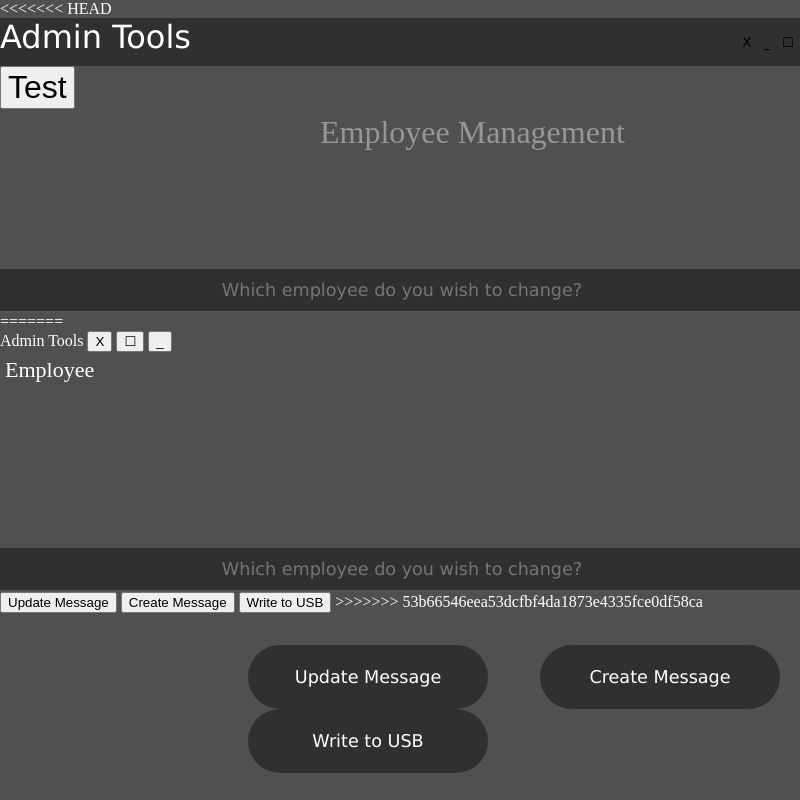
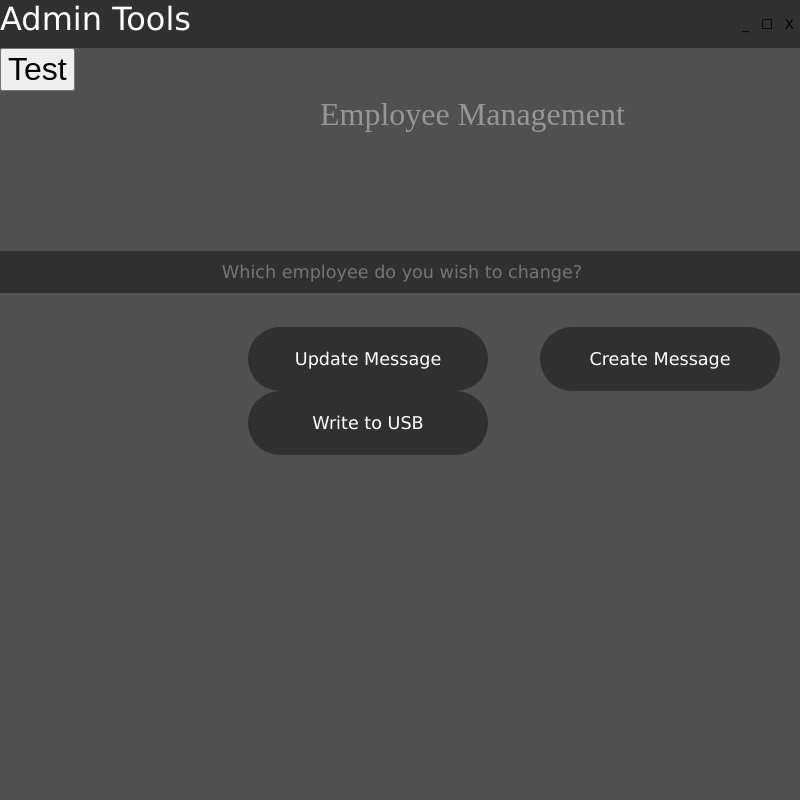
Before and after one commit to Molitany/Authentication-P2, an Electron app: page USB/admin_tools.html in a window 800 px wide. Drawn offline with Linux system fonts and the light colour scheme.

Commit message:
Fixed css and html merge

```diff
--- a/USB/admin_style.css
+++ b/USB/admin_style.css
@@ -9,6 +9,7 @@ header {
     font-size: 200%;
     height: 6vh;
     font-family: Verdana, Geneva, Tahoma, sans-serif;
+    -webkit-app-region: drag
 }
 
 header button {
@@ -17,6 +18,7 @@ header button {
     background-color: #303030;
     border: none;
     font-family: Verdana, Geneva, Tahoma, sans-serif;
+    -webkit-app-region: no-drag
 }
 
 header button:hover {
--- a/USB/admin_tools.html
+++ b/USB/admin_tools.html
@@ -10,13 +10,11 @@
 <body>
     <link rel="stylesheet" href="admin_style.css">
     <script src="admin_tools.js"></script>
-    <<<<<<< HEAD <script src="pog.Json">
-        </script>
         <header>
             Admin Tools
+            <button id="close_button">X</button>
             <button id="max_button">☐</button>
             <button id="min_button">_</button>
-            <button id="close_button">X</button>
         </header>
         <div class="test"><button onclick="fileRead()">Test</button></div>
 
@@ -26,22 +24,6 @@
             <p>Employee Management</p>
             <input id="employee" placeholder="Which employee do you wish to change?">
         </div>
-        =======
-        <div id="header">
-            <div>
-                Admin Tools
-                <button class="header_button" id="close_button">X</button>
-                <button class="header_button" id="max_button">☐</button>
-                <button class="header_button" id="min_button">_</button>
-            </div>
-        </div>
-        <div>
-            <p>Employee</p>
-            <input id="employee" placeholder="Which employee do you wish to change?">
-        </div>
-        <button onclick="MessageGen(true)">Update Message</button>
-        <button onclick="MessageGen(false)"> Create Message </button>
-        <button onclick="MessageToUSB()"> Write to USB </button> >>>>>>> 53b66546eea53dcfbf4da1873e4335fce0df58ca
 
         <div class="button">
 
--- a/package.json
+++ b/package.json
@@ -1,7 +1,7 @@
 {
     "name":  "key-auth",
     "version":  "0.1.0",
-    "main":  ".\\USB\\usb_drive.js",
+    "main":  ".\\USB\\main.js",
     "dependencies":  {
                          "electron-fetch":  "^1.4.0",
                          "mysql2":  "^2.1.0",
```
